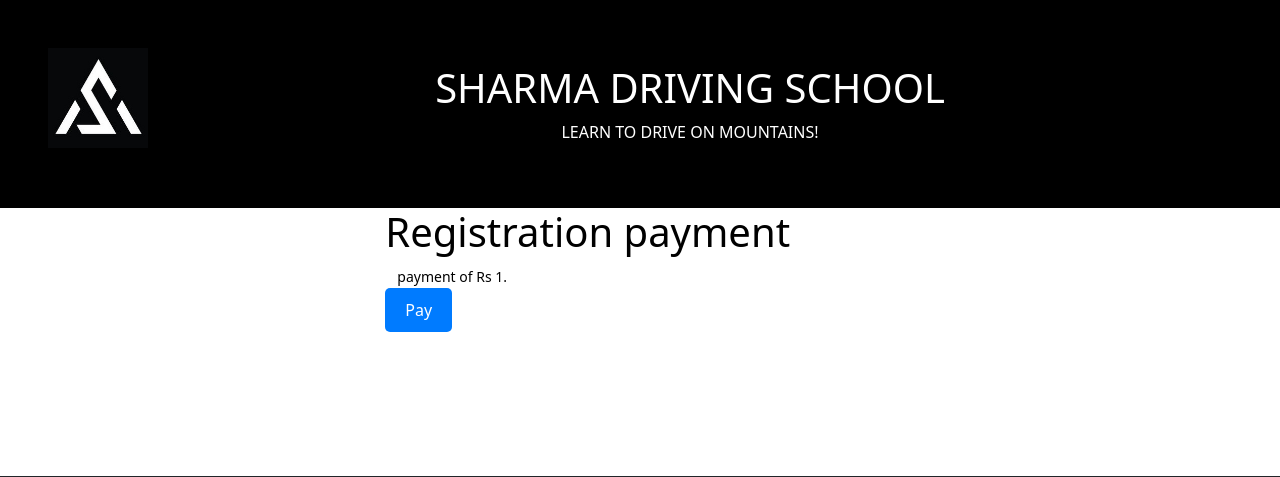
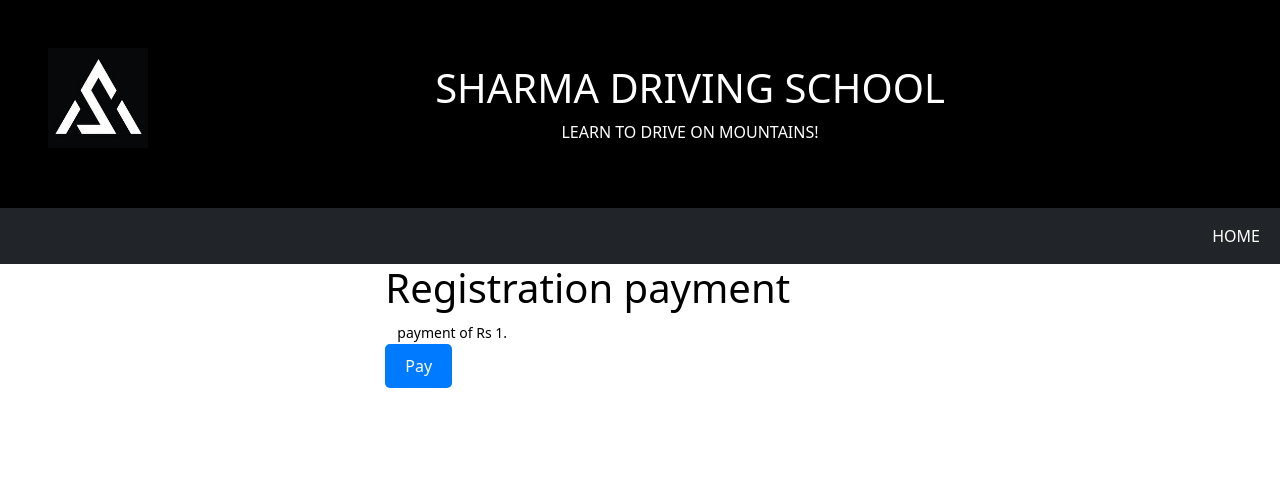
Before and after one commit to first-second/sds, a Django app: template myproject/payment/templates/index.html in a window 1280 px wide. Shown: the top 477 px of the page. Run offline with Django 4.2, Linux system fonts and the light colour scheme; the template is opened without the code that fills it, so the values that code supplies are empty; some libraries are stand-ins or nearby versions.

Commit message:
payment tab

```diff
--- a/myproject/payment/templates/index.html
+++ b/myproject/payment/templates/index.html
@@ -1,5 +1,17 @@
 {% extends 'front/home.html' %}
 {% block content %}
+<nav class="navbar navbar-expand-sm bg-dark navbar-dark">
+  <div class="container-fluid justify-content-end">
+    <ul class="navbar-nav">
+      <li class="nav-item">
+	      <a class="nav-link active" href="http://{{ ip }}:8000/">HOME</a>
+      <!--<li class="nav-item">
+        <a class="nav-link active" href="contact">CONTACT</a>
+      </li>
+    -->
+    </ul>
+  </div>
+</nav>
 
 <body>
   <div class="container-fluid text-black col-sm-5 col-sm-offset-5">
```
